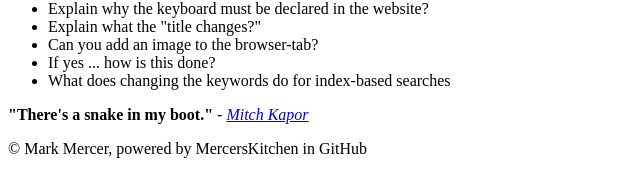
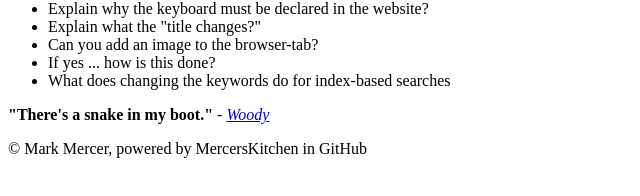
Before and after one commit to Kagj/Website-github.io, a plain HTML site: page index.html in a window 1280 px wide. Shown: the part 144-340 px from the top of the page, 0-640 px from the left. Drawn offline with Linux system fonts and the light colour scheme.

Commit message:
Update index.html

```diff
--- a/index.html
+++ b/index.html
@@ -67,8 +67,8 @@
       <strong>
         "There's a snake in my boot."
       </strong>
-      <em>- <a href="https://www.brainyquote.com/quotes/mitch_kapor_163583" target="_blank">
-        Mitch Kapor</a>
+      <em>- <a href="https://en.wikipedia.org/wiki/Woody_(Toy_Story)" target="_blank">
+        Woody</a>
       </em>
     </p>
     <p>&copy Mark Mercer, powered by MercersKitchen in GitHub</p>
```
